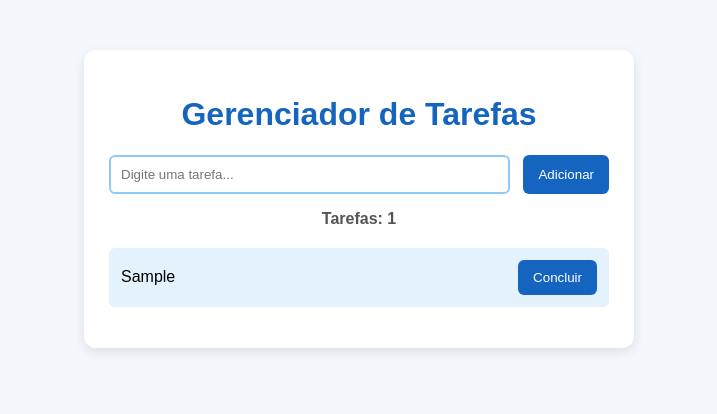
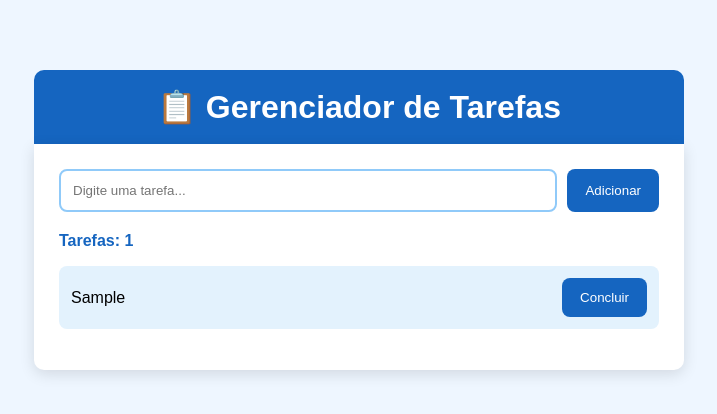
Before and after one commit to Vivianvazr/projeto-4-gerenciador-tarefas, a website: page index.html in a window 1280 px wide. Both pictures are taken after typing "Sample" into the empty fields and a click on the button "Adicionar". Shown: the whole page, without its empty margins (281-998 px from the left). Drawn offline with Linux system fonts and the light colour scheme.

Commit message:
fix: corrigir funcionamento do sistema

```diff
--- a/index.html
+++ b/index.html
@@ -4,32 +4,25 @@
   <meta charset="UTF-8">
   <meta name="viewport" content="width=device-width, initial-scale=1.0">
   <title>Gerenciador de Tarefas</title>
-  <link rel="stylesheet" href="style.css">
+  <link rel="stylesheet" href="./style.css">
 </head>
 <body>
 
   <main class="container">
-    <h1>Gerenciador de Tarefas</h1>
+    <h1>📋 Gerenciador de Tarefas</h1>
 
-    <section class="card">
+    <div class="card">
       <div class="acoes">
-        <input
-          id="tarefaInput"
-          type="text"
-          placeholder="Digite uma tarefa..."
-        >
-
-        <button onclick="adicionar()">
-          Adicionar
-        </button>
+        <input id="tarefaInput" type="text" placeholder="Digite uma tarefa...">
+        <button id="btnAdicionar">Adicionar</button>
       </div>
 
       <p id="contador">Tarefas: 0</p>
 
       <ul id="lista"></ul>
-    </section>
+    </div>
   </main>
 
-  <script src="script.js"></script>
+  <script src="./script.js"></script>
 </body>
 </html>
--- a/script.js
+++ b/script.js
@@ -1,60 +1,51 @@
-let lista = [];
+const tarefas = [];
 
-function atualizarTela() {
+const input = document.getElementById("tarefaInput");
+const botao = document.getElementById("btnAdicionar");
+const lista = document.getElementById("lista");
+const contador = document.getElementById("contador");
 
-  const ul =
-    document.getElementById("lista");
-
-  ul.innerHTML = "";
-
-  lista.forEach((tarefa, i) => {
-
-    const li =
-      document.createElement("li");
-
-    li.innerHTML = `
-      ${tarefa.texto}
-      <button onclick="concluir(${i})">
-        Concluir
-      </button>
-    `;
-
-    if (tarefa.concluida) {
-      li.style.textDecoration =
-        "line-through";
-    }
-
-    ul.appendChild(li);
-
-  });
-
-  document.getElementById("contador")
-    .innerText =
-      `Tarefas: ${lista.length}`;
-}
+botao.addEventListener("click", adicionar);
 
 function adicionar() {
+  const texto = input.value.trim();
 
-  const input =
-    document.getElementById("tarefaInput");
-
-  if (input.value.trim() === "") {
+  if (texto === "") {
+    alert("Digite uma tarefa!");
     return;
   }
 
-  lista.push({
-    texto: input.value,
+  tarefas.push({
+    texto: texto,
     concluida: false
   });
 
   input.value = "";
-
-  atualizarTela();
+  renderizar();
 }
 
-function concluir(i) {
+function concluir(indice) {
+  tarefas[indice].concluida = true;
+  renderizar();
+}
 
-  lista[i].concluida = true;
+function renderizar() {
+  lista.innerHTML = "";
 
-  atualizarTela();
+  tarefas.forEach((tarefa, indice) => {
+    const item = document.createElement("li");
+
+    if (tarefa.concluida) {
+      item.classList.add("concluida");
+    }
+
+    item.innerHTML = `
+      <span>${tarefa.texto}</span>
+      <button onclick="concluir(${indice})">Concluir</button>
+    `;
+
+    lista.appendChild(item);
+  });
+
+  contador.textContent = `Tarefas: ${tarefas.length}`;
 }
--- a/style.css
+++ b/style.css
@@ -1,78 +1,78 @@
 body {
+  margin: 0;
   font-family: Arial, sans-serif;
-  background-color: #f4f8fc;
-  margin: 0;
-  padding: 0;
+  background: #eef6ff;
 }
 
 .container {
-  max-width: 500px;
+  max-width: 650px;
   margin: 50px auto;
-  padding: 25px;
-  background-color: white;
-  border-radius: 12px;
-  box-shadow: 0 4px 12px rgba(0, 0, 0, 0.1);
+  padding: 20px;
 }
 
 h1 {
   text-align: center;
-  color: #1565c0;
+  background: #1565c0;
+  color: white;
+  padding: 18px;
+  border-radius: 10px 10px 0 0;
+  margin: 0;
+}
+
+.card {
+  background: white;
+  padding: 25px;
+  border-radius: 0 0 10px 10px;
+  box-shadow: 0 4px 15px rgba(0, 0, 0, 0.12);
+}
+
+.acoes {
+  display: flex;
+  gap: 10px;
+}
+
+input {
+  flex: 1;
+  padding: 12px;
+  border: 2px solid #90caf9;
+  border-radius: 8px;
+}
+
+button {
+  background: #1565c0;
+  color: white;
+  border: none;
+  padding: 12px 18px;
+  border-radius: 8px;
+  cursor: pointer;
+}
+
+button:hover {
+  background: #0d47a1;
 }
 
 #contador {
-  text-align: center;
-  color: #555;
   font-weight: bold;
-  margin-bottom: 20px;
-}
-
-input {
-  width: 70%;
-  padding: 10px;
-  border: 2px solid #90caf9;
-  border-radius: 6px;
-  outline: none;
-}
-
-input:focus {
-  border-color: #1565c0;
-}
-
-button {
-  padding: 10px 15px;
-  background-color: #1565c0;
-  color: white;
-  border: none;
-  border-radius: 6px;
-  cursor: pointer;
-  margin-left: 5px;
-}
-
-button:hover {
-  background-color: #0d47a1;
+  color: #1565c0;
+  margin-top: 20px;
 }
 
 ul {
+  padding: 0;
   list-style: none;
-  padding: 0;
-  margin-top: 20px;
 }
 
 li {
-  background-color: #e3f2fd;
+  background: #e3f2fd;
   margin-bottom: 10px;
   padding: 12px;
-  border-radius: 6px;
+  border-radius: 8px;
   display: flex;
   justify-content: space-between;
   align-items: center;
 }
 
-.acoes {
-  display: flex;
-  gap: 8px;
+.concluida span {
+  text-decoration: line-through;
+  color: green;
 }
-
-.acoes input {
-  flex: 1;
-}
```
